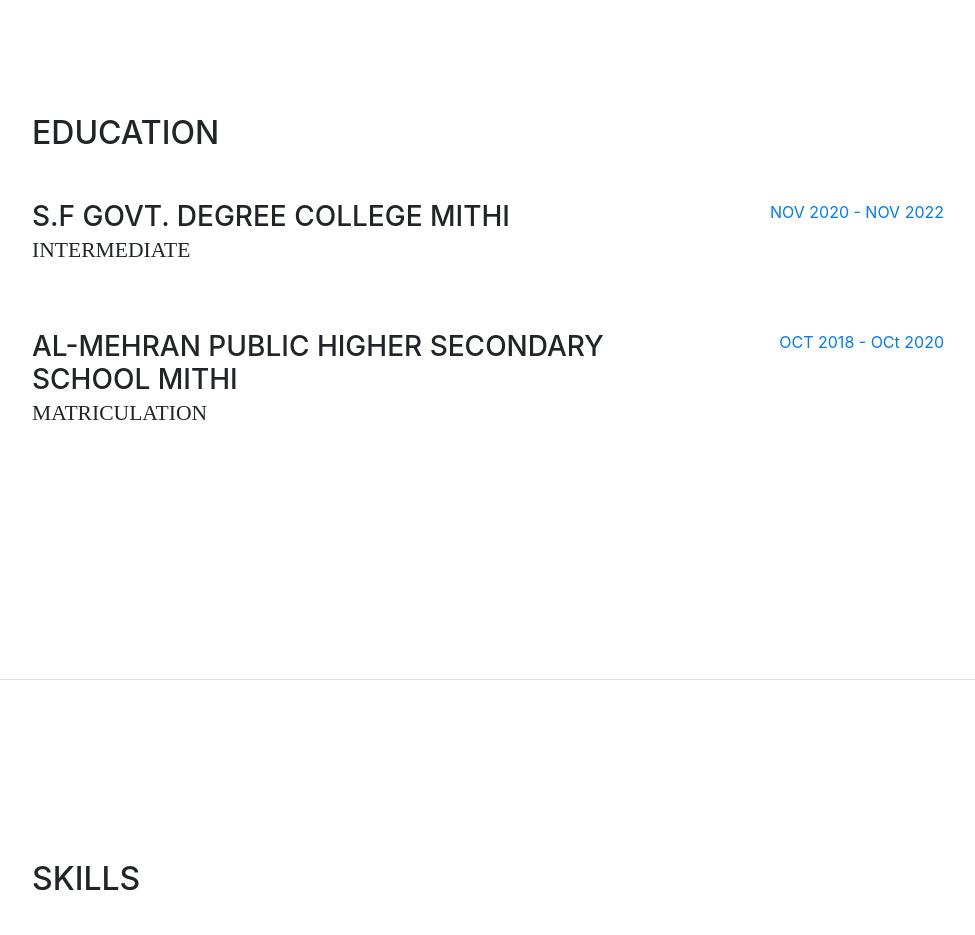
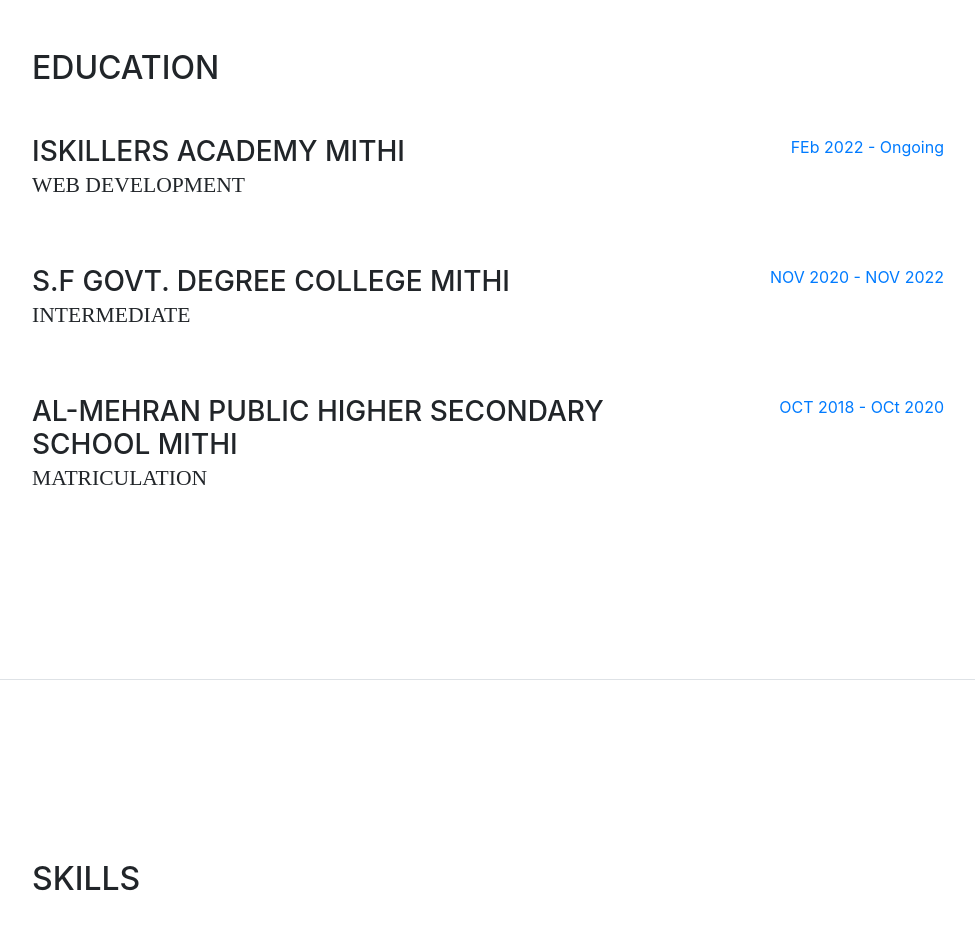
Before and after one commit to Hirtik786/Hirtik-karwa-resume, a website with bundled scripts: page index.html in a window 1280 px wide. Shown: the part 920-1855 px from the top of the page, without its empty margins (288-1263 px from the left). Built offline with nearby package versions, Linux system fonts and the light colour scheme; a web font is replaced by a local one.

Commit message:
Education update

```diff
--- a/index.html
+++ b/index.html
@@ -92,7 +92,7 @@
             </a>
           </li>
           <li class="list-inline-item">
-            <a href="#">
+            <a href="https://twitter.com/KarwaHirtik">
               <span class="fa-stack fa-lg">
                 <i class="fa fa-circle fa-stack-2x"></i>
                 <i class="fa fa-twitter fa-stack-1x fa-inverse"></i>
@@ -183,6 +183,18 @@
     <section class="resume-section p-3 p-lg-5 d-flex flex-column" id="education">
       <div class="my-auto">
         <h2 class="mb-5">Education</h2>
+
+        <div class="resume-item d-flex flex-column flex-md-row mb-5">
+          <div class="resume-content mr-auto">
+            <h3 class="mb-0">Iskillers academy mithi</h3>
+            <div class="subheading mb-3">Web Development</div>
+            <!-- <div>Computer Science - Web Development Track</div> -->
+            <!-- <p>GPA: 3.23</p> -->
+          </div>
+          <div class="resume-date text-md-right">
+            <span class="text-primary">FEb 2022 - Ongoing</span>
+          </div>
+        </div>
 
         <div class="resume-item d-flex flex-column flex-md-row mb-5">
           <div class="resume-content mr-auto">
```
